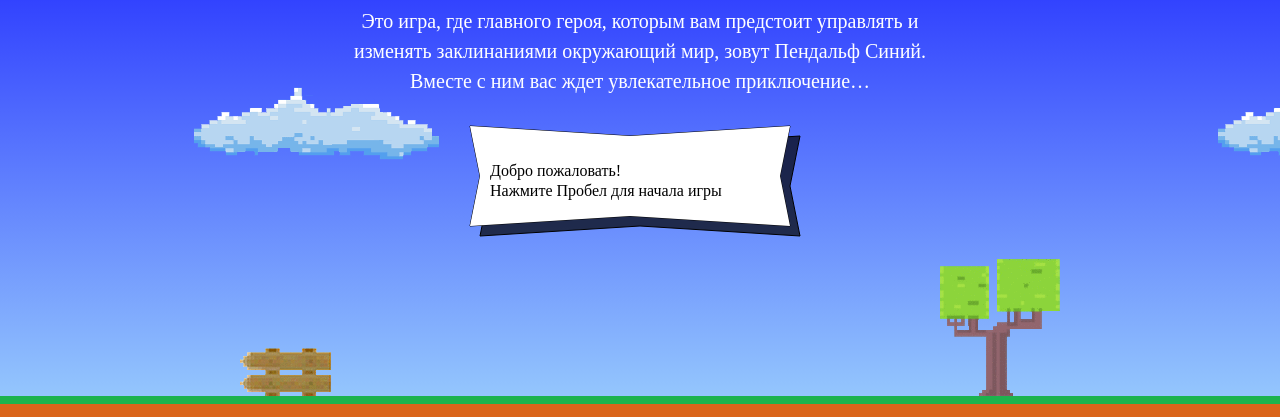
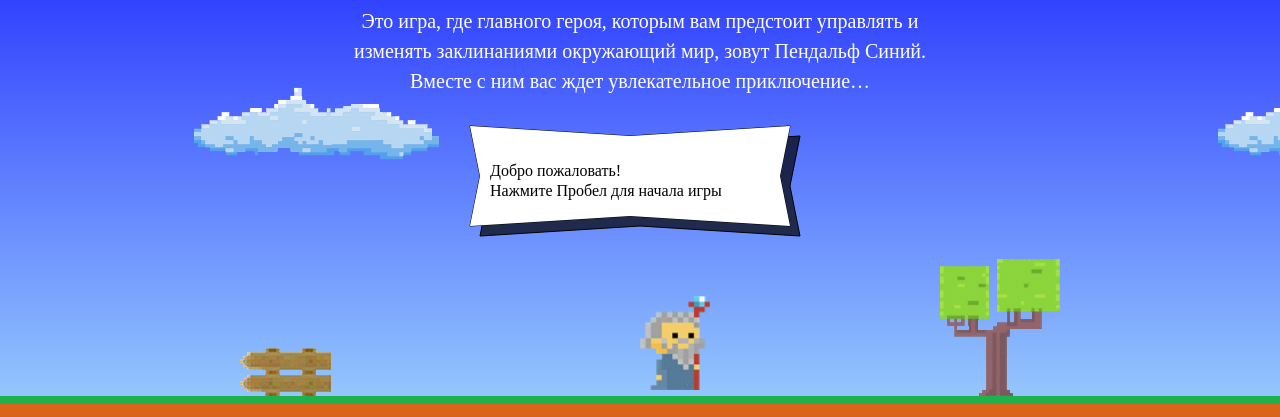
Before and after one commit to Egor18032019/782001-code-and-magick-19, a website: page index.html in a window 1280 px wide. Shown: the part 203-620 px from the top of the page. Drawn offline with Linux system fonts and the light colour scheme; a web font is replaced by a local one.

Commit message:
исправил ошибку в getWizardHeight

```diff
--- a/index.html
+++ b/index.html
@@ -183,8 +183,8 @@
     var wizardSpeed = 3;
     var wizardWidth = 70;
     var fireballSize = 20;
-    var getWizardHeight = function (wizardWidth) {
-      wizardWidth * 1.337;
+    var getWizardHeight = function () {
+      return wizardWidth * 1.337;
     }
 
     // var getFireballSpeed = function (left) {
```
